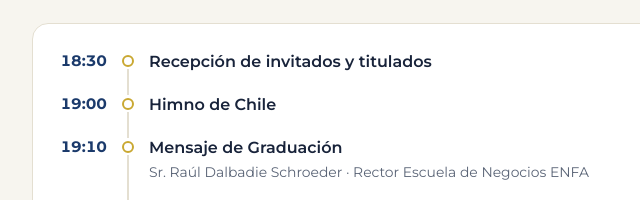
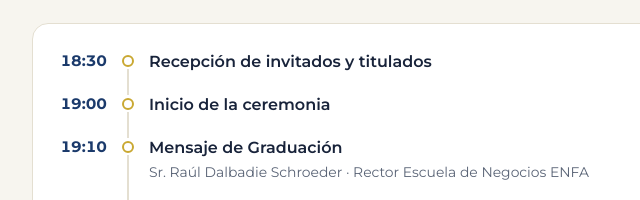
Before and after one commit to rdalbadie-bit/titulacion-enfa, a plain HTML site: page index.html in a window 1280 px wide. Shown: the part 878-1078 px from the top of the page, 244-884 px from the left. Drawn offline with nearby package versions, Linux system fonts and the light colour scheme.

Commit message:
Programa: "Himno de Chile" pasa a "Inicio de la ceremonia"
Co-Authored-By: Claude Opus 5.5 <noreply@anthropic.com>

```diff
--- a/index.html
+++ b/index.html
@@ -397,7 +397,7 @@ const CONFIG = {
   // tipo: 'diplomas' (punto dorado) · 'cierre' (punto azul) · '' (normal)
   programa: [
     { hora:'18:30', titulo:'Recepción de invitados y titulados' },
-    { hora:'19:00', titulo:'Himno de Chile' },
+    { hora:'19:00', titulo:'Inicio de la ceremonia' },
     { hora:'19:10', titulo:'Mensaje de Graduación', detalle:'Sr. Raúl Dalbadie Schroeder · Rector Escuela de Negocios ENFA' },
     { hora:'19:20', titulo:'Discurso de Graduación', detalle:'Srta. Estefany Mundaca · Estudiante Escuela de Negocios ENFA' },
     { hora:'19:30', titulo:'Entrega de Diplomas', tipo:'diplomas' },
```
